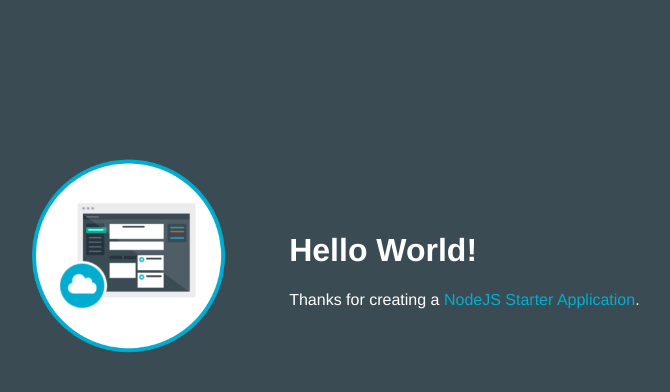
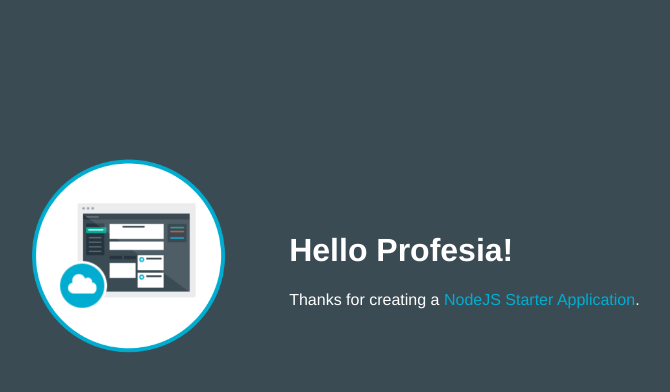
Before and after one commit to mbalzarotti/DemoProfesia, a website: page public/index.html in a window 1280 px wide. Shown: the whole page, without its empty margins (253-923 px from the left). Drawn offline with Linux system fonts and the light colour scheme.

Commit message:
risolra issue #1

```diff
--- a/public/index.html
+++ b/public/index.html
@@ -16,7 +16,7 @@
           <img class = "newappIcon" src="images/newapp-icon.png">
         </td>
         <td>
-          <h1 id="message">Hello World!</h1>
+          <h1 id="message">Hello Profesia!</h1>
           <p class='description'></p> Thanks for creating a <span class = "blue">NodeJS Starter Application</span>.
         </td>
       </tr>
```
Also changed, not shown: 1 other file.
